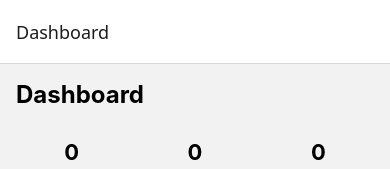
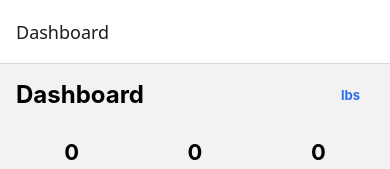
Before and after one commit to gl-cardillo/gym-app, a React Native app: screen /Dashboard in a window 390 px wide. Shown: the top 169 px of the page. Built offline with nearby package versions, Linux system fonts and the light colour scheme.

Commit message:
feat: add weight unit toggle functionality to Dashboard, ExerciseProgress, and WorkoutSession screens

```diff
--- a/src/screens/DashboardScreen.tsx
+++ b/src/screens/DashboardScreen.tsx
@@ -4,6 +4,7 @@ import { useFocusEffect } from "@react-navigation/native";
 import type { NativeStackScreenProps } from "@react-navigation/native-stack";
 import type { RootStackParamList } from "../navigation/RootNavigator";
 import { getWorkouts } from "../storage/workouts";
+import { getWeightUnit, setWeightUnit, WeightUnit } from "../storage/settings";
 import { computeDashboardStats, DashboardStats } from "../utils/stats";
 
 type Props = NativeStackScreenProps<RootStackParamList, "Dashboard">;
@@ -18,18 +19,31 @@ const EMPTY_STATS: DashboardStats = {
 
 const DashboardScreen = ({ navigation }: Props) => {
   const [stats, setStats] = useState<DashboardStats>(EMPTY_STATS);
+  const [unit, setUnit] = useState<WeightUnit>("lbs");
 
   useFocusEffect(
     useCallback(() => {
       getWorkouts().then((workouts) =>
         setStats(computeDashboardStats(workouts)),
       );
+      getWeightUnit().then(setUnit);
     }, []),
   );
 
+  const toggleUnit = () => {
+    const next = unit === "lbs" ? "kg" : "lbs";
+    setUnit(next);
+    setWeightUnit(next);
+  };
+
   return (
     <ScrollView style={styles.container} contentContainerStyle={styles.content}>
-      <Text style={styles.title}>Dashboard</Text>
+      <View style={styles.headerRow}>
+        <Text style={styles.title}>Dashboard</Text>
+        <Pressable style={styles.unitToggle} onPress={toggleUnit}>
+          <Text style={styles.unitToggleText}>{unit}</Text>
+        </Pressable>
+      </View>
 
       <View style={styles.statsRow}>
         <View style={styles.statCard}>
@@ -106,7 +120,20 @@ const formatDate = (iso: string): string => {
 const styles = StyleSheet.create({
   container: { flex: 1 },
   content: { padding: 16, paddingBottom: 32 },
-  title: { fontSize: 24, fontWeight: "700", marginBottom: 16 },
+  headerRow: {
+    flexDirection: "row",
+    alignItems: "center",
+    justifyContent: "space-between",
+    marginBottom: 16,
+  },
+  title: { fontSize: 24, fontWeight: "700" },
+  unitToggle: {
+    backgroundColor: "#f2f2f2",
+    borderRadius: 16,
+    paddingVertical: 6,
+    paddingHorizontal: 14,
+  },
+  unitToggleText: { fontSize: 13, fontWeight: "700", color: "#2f6feb" },
   statsRow: { flexDirection: "row", gap: 12 },
   statCard: {
     flex: 1,
--- a/src/screens/ExerciseProgressScreen.tsx
+++ b/src/screens/ExerciseProgressScreen.tsx
@@ -5,6 +5,7 @@ import type { NativeStackScreenProps } from "@react-navigation/native-stack";
 import type { RootStackParamList } from "../navigation/RootNavigator";
 import { getExerciseHistory } from "../storage/workouts";
 import type { ExerciseHistoryEntry } from "../storage/workouts";
+import { getWeightUnit, WeightUnit } from "../storage/settings";
 
 type Props = NativeStackScreenProps<RootStackParamList, "ExerciseProgress">;
 
@@ -13,10 +14,12 @@ const CHART_HEIGHT = 140;
 const ExerciseProgressScreen = ({ route }: Props) => {
   const { exerciseName } = route.params;
   const [history, setHistory] = useState<ExerciseHistoryEntry[]>([]);
+  const [unit, setUnit] = useState<WeightUnit>("lbs");
 
   useFocusEffect(
     useCallback(() => {
       getExerciseHistory(exerciseName).then(setHistory);
+      getWeightUnit().then(setUnit);
     }, [exerciseName]),
   );
 
@@ -64,7 +67,9 @@ const ExerciseProgressScreen = ({ route }: Props) => {
                 <Text style={styles.historyDate}>{formatDate(entry.date)}</Text>
                 <Text style={styles.historyPlan}>{entry.planName}</Text>
               </View>
-              <Text style={styles.historyWeight}>{entry.topWeight} lbs</Text>
+              <Text style={styles.historyWeight}>
+                {entry.topWeight} {unit}
+              </Text>
             </View>
           ))}
         </>
--- a/src/screens/WorkoutSessionScreen.tsx
+++ b/src/screens/WorkoutSessionScreen.tsx
@@ -12,6 +12,7 @@ import { useFocusEffect } from "@react-navigation/native";
 import type { NativeStackScreenProps } from "@react-navigation/native-stack";
 import type { RootStackParamList } from "../navigation/RootNavigator";
 import { deleteWorkout, getWorkouts, saveWorkout } from "../storage/workouts";
+import { getWeightUnit, WeightUnit } from "../storage/settings";
 import type { LoggedSet, Workout } from "../types";
 
 type Props = NativeStackScreenProps<RootStackParamList, "WorkoutSession">;
@@ -23,12 +24,14 @@ const WorkoutSessionScreen = ({ route, navigation }: Props) => {
   const [workout, setWorkout] = useState<Workout | null>(null);
   const [restEndAt, setRestEndAt] = useState<number | null>(null);
   const [now, setNow] = useState(() => Date.now());
+  const [unit, setUnit] = useState<WeightUnit>("lbs");
 
   useFocusEffect(
     useCallback(() => {
       getWorkouts().then((workouts) => {
         setWorkout(workouts.find((w) => w.id === workoutId) ?? null);
       });
+      getWeightUnit().then(setUnit);
     }, [workoutId]),
   );
 
@@ -155,7 +158,9 @@ const WorkoutSessionScreen = ({ route, navigation }: Props) => {
 
             <View style={styles.setHeaderRow}>
               <Text style={[styles.setHeaderCell, styles.setCol]}>Set</Text>
-              <Text style={[styles.setHeaderCell, styles.weightCol]}>Weight</Text>
+              <Text style={[styles.setHeaderCell, styles.weightCol]}>
+                Weight ({unit})
+              </Text>
               <Text style={[styles.setHeaderCell, styles.repsCol]}>Reps</Text>
               <Text style={[styles.setHeaderCell, styles.doneCol]}>Done</Text>
             </View>
@@ -171,7 +176,7 @@ const WorkoutSessionScreen = ({ route, navigation }: Props) => {
                       weight: text === "" ? null : Number(text) || 0,
                     })
                   }
-                  placeholder="lbs"
+                  placeholder={unit}
                   keyboardType="decimal-pad"
                 />
                 <TextInput
--- /dev/null
+++ b/src/storage/settings.ts
@@ -0,0 +1,16 @@
+import AsyncStorage from "@react-native-async-storage/async-storage";
+
+const STORAGE_KEY = "gym-app:settings:weightUnit";
+
+export type WeightUnit = "lbs" | "kg";
+
+export const DEFAULT_WEIGHT_UNIT: WeightUnit = "lbs";
+
+export const getWeightUnit = async (): Promise<WeightUnit> => {
+  const raw = await AsyncStorage.getItem(STORAGE_KEY);
+  return raw === "kg" ? "kg" : DEFAULT_WEIGHT_UNIT;
+};
+
+export const setWeightUnit = async (unit: WeightUnit): Promise<void> => {
+  await AsyncStorage.setItem(STORAGE_KEY, unit);
+};
```
